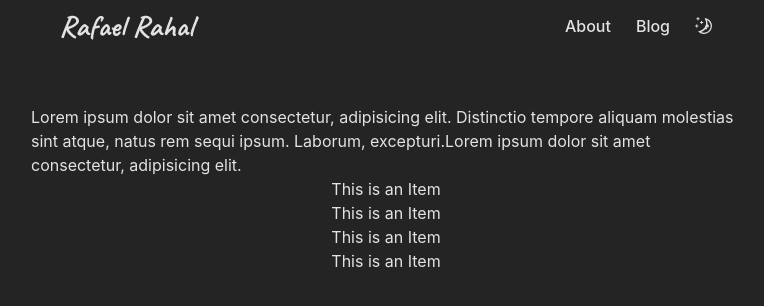
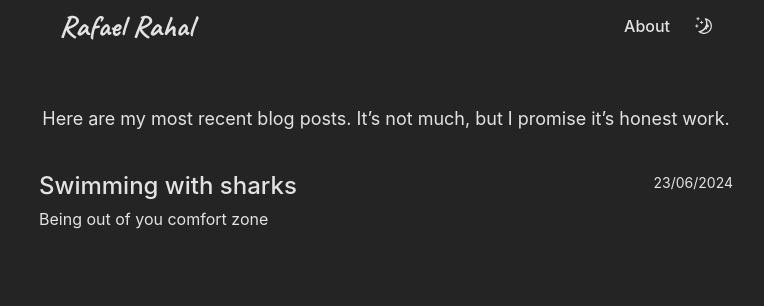
Before and after one commit to rrrahal/rafaelrahal.tech, a React (Vite) app: page / in a window 1280 px wide. Shown: the top 306 px of the page, without its empty margins (254-1018 px from the left). Built offline with nearby package versions, Linux system fonts and the light colour scheme; what @catppuccin/tailwindcss would draw is missing.

Commit message:
add first blog post page and style changes

```diff
--- a/src/index.css
+++ b/src/index.css
@@ -47,6 +47,11 @@ h2 {
   line-height: 1.1;
 }
 
+h3 {
+  font-size: 1.5em;
+  line-height: 1.1;
+}
+
 button {
   border-radius: 8px;
   border: 1px solid transparent;
@@ -70,8 +75,8 @@ button:focus-visible {
   vertical-align: middle;
   overflow: hidden;
   user-select: none;
-  width: 200px;
-  height: 250px;
+  width: 150px;
+  height: 200px;
   border-radius: 10%;
   background-color: var(--black-a3);
 }
--- a/src/main.tsx
+++ b/src/main.tsx
@@ -5,7 +5,8 @@ import { createBrowserRouter, createRoutesFromElements, Route, RouterProvider }
 import Home from "./routes/home/home.tsx";
 import Root from "./routes/root/root.tsx";
 import About from "./routes/about/about.tsx";
-import Posts from "./routes/blog/posts.tsx";
+import PostsLayout from "./routes/blog/posts-layout.tsx";
+import Sharks from "./routes/blog/posts/sharks.mdx";
 import ErrorPage from "./error-page.tsx";
 
 import "./index.css";
@@ -15,7 +16,9 @@ const router = createBrowserRouter(
     <Route element={<Root />} errorElement={<ErrorPage />}>
       <Route element={<Home />} path={"/"} />
       <Route element={<About />} path={"/about"} />
-      <Route element={<Posts />} path={"/blog"} />
+      <Route element={<PostsLayout />} path={"/blog"}>
+        <Route element={<Sharks />} path={"swimming-with-sharks"} />
+      </Route>
     </Route>,
   ),
 );
--- a/src/routes/about/about.mdx
+++ b/src/routes/about/about.mdx
@@ -1,7 +1,8 @@
 import * as Avatar from '@radix-ui/react-avatar';
 
 
-<article className="flex flex-col items-center grow px-6">
+<article className="flex flex-col items-center grow px-6 gap-6">
+##  Hello 👋
 <div>
     <Avatar.Root className="AvatarRoot">
       <Avatar.Image
@@ -14,15 +15,12 @@ import * as Avatar from '@radix-ui/react-avatar';
       </Avatar.Fallback>
     </Avatar.Root>
   </div>
-<br/>
-##  Hello 👋
-<br/>
+<h4 className='text-lg'> I'm Rafael, a Software Engineer currently working for <a className='font-normal' href='https://www.datadoghq.com/' target='_blank'>
+<span className='text-[#632CA6]'>Datadog</span></a>.</h4>
 
-### I'm Rafael, a Software Engineer currently working for Datadog.
+I'm primarily interested in web development and programming languages/interpreters.
+I use this personal website as a mini-portfolio and occasionally write
+about what's on my mind to clear my thoughts and help consolidate my knowledge.
 
-I'm mostly interested in web-dev and programming languages/interpreters. I use this personal website as a mini-portfolio and also (sometimes)
-write about what's on my mind to clear my thoughts and help consolidate knowledge.
-
-If you wand to contact me you can reach out to me on <a href="https://www.linkedin.com/in/rafaelrahal/" target="_blank">Linkedin</a> or send me an <a target="_blank" href="mailto:rrrahal@gmail.com">e-mail</a>.
-
+If you want to contact me, you can reach out to me on <a href="https://www.linkedin.com/in/rafaelrahal" target="_blank">LinkedIn</a> or send me an <a href="mailto:rrrahal@gmail.com" target="_blank">email</a>.
 </article>
--- /dev/null
+++ b/src/routes/blog/posts-layout.tsx
@@ -0,0 +1,5 @@
+import { Outlet } from "react-router-dom";
+
+export default () => {
+  return <article className="flex flex-col justify-center items-center">{<Outlet />}</article>;
+};
--- a/src/routes/blog/posts.tsx
+++ /dev/null
@@ -1,7 +0,0 @@
-export default () => {
-  return (
-    <>
-      <h1>This is the posts page</h1>
-    </>
-  );
-};
--- /dev/null
+++ b/src/routes/blog/posts/sharks.mdx
@@ -0,0 +1 @@
+## Hello from sharks
--- /dev/null
+++ b/src/routes/blog/tag.tsx
@@ -0,0 +1,7 @@
+type TagProps = {
+  title: string;
+};
+
+export const Tag = ({ title }: TagProps) => {
+  return <div className="rounded-full bg-ctp-blue p-1">{title}</div>;
+};
--- a/src/routes/home/home.tsx
+++ b/src/routes/home/home.tsx
@@ -1,17 +1,19 @@
+import { PostLink } from "./post-link";
+
 export default () => {
   return (
-    <div className="flex flex-col w-full justify-center max-w-full">
-      <section className="flex items-center justify-center flex-col ">
-        <p>
-          Lorem ipsum dolor sit amet consectetur, adipisicing elit. Distinctio tempore aliquam molestias sint atque,
-          natus rem sequi ipsum. Laborum, excepturi.Lorem ipsum dolor sit amet consectetur, adipisicing elit.
-        </p>
+    <div className="flex flex-col w-full justify-center max-w-full px-2">
+      <section className="flex items-center justify-center flex-col mb-8">
+        <p className="text-lg">Here are my most recent blog posts. It’s not much, but I promise it’s honest work.</p>
       </section>
-      <ul className="flex flex-col items-center justify-center">
-        <li>This is an Item</li>
-        <li>This is an Item</li>
-        <li>This is an Item</li>
-        <li>This is an Item</li>
+      <ul className="flex flex-col justify-center">
+        <PostLink
+          title="Swimming with sharks"
+          subtitle="Being out of you comfort zone"
+          date="23/06/2024"
+          url="swimming-with-sharks"
+          tags={["reflection", "life"]}
+        />
       </ul>
     </div>
   );
--- /dev/null
+++ b/src/routes/home/post-link.tsx
@@ -0,0 +1,23 @@
+import { Link } from "react-router-dom";
+
+type PostLinkProps = {
+  title: string;
+  subtitle: string;
+  date: string;
+  url: string;
+  tags: string[];
+};
+
+export const PostLink = ({ title, subtitle, date, url, tags }: PostLinkProps) => {
+  return (
+    <li className="flex flex-col">
+      <div className="flex mt-2 w-full justify-between">
+        <Link to={`/blog/${url}`}>
+          <h3>{title}</h3>
+        </Link>
+        <p className="text-sm text-ctp-subtext0">{date}</p>
+      </div>
+      <p className="mt-2 text-ctp-subtext0 pr-3 ">{subtitle}</p>
+    </li>
+  );
+};
--- a/src/routes/root/root.tsx
+++ b/src/routes/root/root.tsx
@@ -27,15 +27,11 @@ export default function Root() {
       <header className="flex flex-col items-center justify-center p-2 w-full pt-2 md:max-w-max-text">
         <nav className="flex justify-between w-full sm:px-5">
           <Link to="/">
-            <h3 className="caveat text-2xl sm:text-3xl font-bold hover:text-ctp-blue">Rafael Rahal</h3>
+            <h4 className="caveat text-2xl sm:text-3xl font-bold hover:text-ctp-blue">Rafael Rahal</h4>
           </Link>
           <div className="flex space-x-3 items-center">
             <Link className="hover:text-ctp-blue" to="/about">
-              <h3> About </h3>
-            </Link>
-            <Separator.Root decorative orientation="vertical" className="w-px bg-ctp-surface2 h-full" />
-            <Link className="hover:text-ctp-blue" to={"/blog"}>
-              <h3> Blog </h3>
+              <h4> About </h4>
             </Link>
             <Separator.Root decorative orientation="vertical" className="w-px bg-ctp-surface2 h-full" />
             {icon}
```
